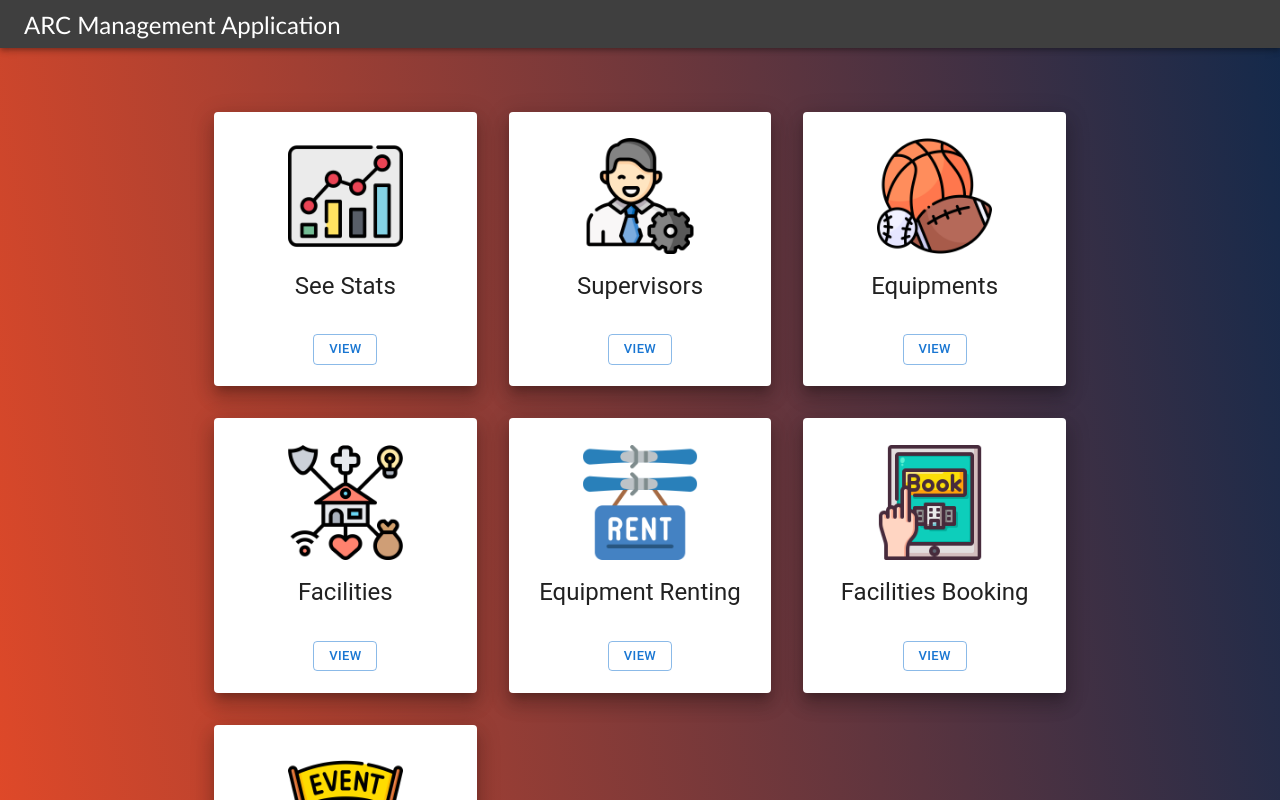
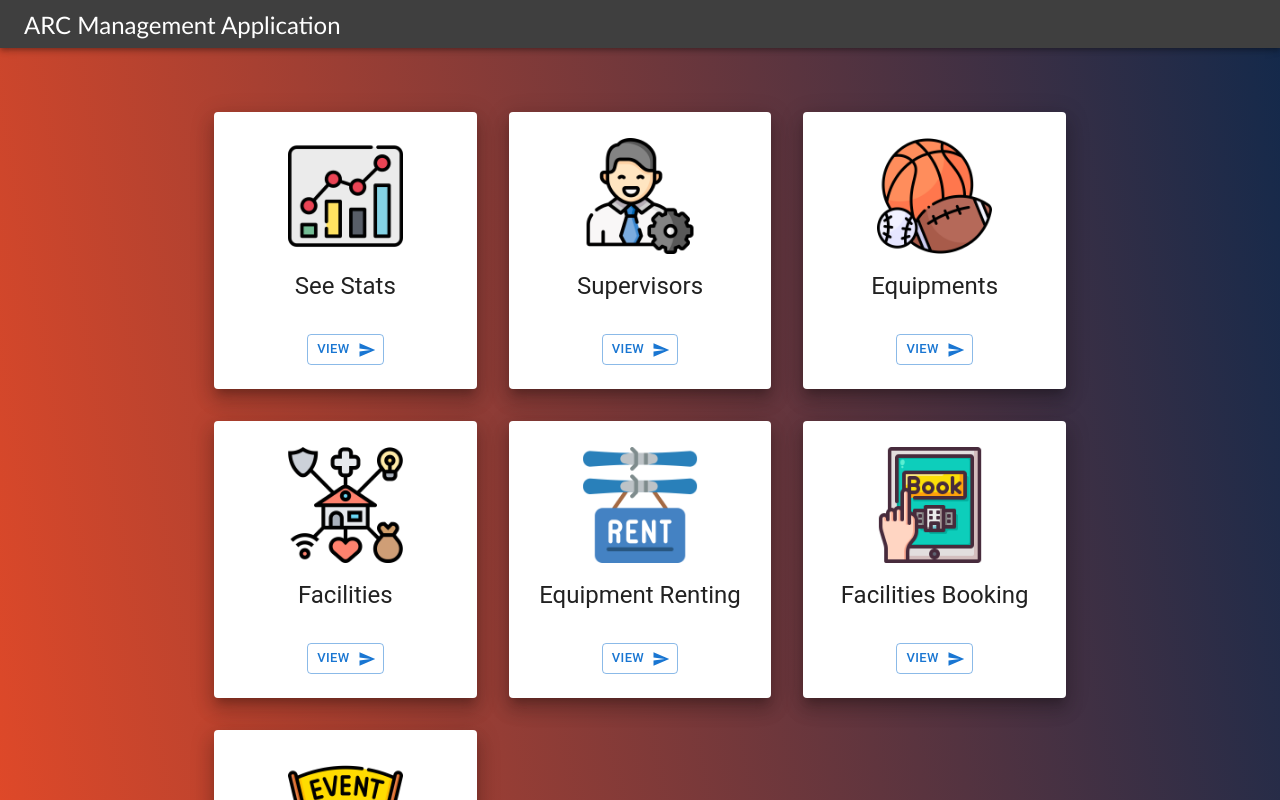
Before and after one commit to RishabhG998/Database-Design-for-Activity-and-Recreational-Club-CS411-UIUC, a React (Create React App) app in the folder Frontend/arc-management-ui/: page /adminHome in a window 1280 px wide. Shown: the top 800 px of the page. Built offline with nearby package versions, Linux system fonts and the light colour scheme.

Commit message:
added minor changes to User and Admin home pages

```diff
--- a/Frontend/arc-management-ui/package.json
+++ b/Frontend/arc-management-ui/package.json
@@ -6,6 +6,7 @@
     "@emotion/react": "^11.10.5",
     "@emotion/styled": "^11.10.5",
     "@mui/material": "^5.10.12",
+    "@mui/icons-material": "^5.10.9",
     "@testing-library/jest-dom": "^5.16.5",
     "@testing-library/react": "^13.4.0",
     "@testing-library/user-event": "^13.5.0",
--- a/Frontend/arc-management-ui/src/components/admin-home.jsx
+++ b/Frontend/arc-management-ui/src/components/admin-home.jsx
@@ -76,7 +76,7 @@ export class AdminHome extends PureComponent{
                                 </CardContent>
                                 {/* <FaceIcon/> */}
                                 <CardActions sx={{ height: '100%', display: 'flex', flexDirection: 'column' }} >
-                                    <Button sx={{alignItems: "center", justifyContent: "center", marginBottom: "21%"}} name="see_stats_card" size="small" onClick={this.onClick} variant="outlined">View</Button>
+                                    <Button sx={{alignItems: "center", justifyContent: "center", marginBottom: "21%"}} name="see_stats_card" size="small" onClick={this.onClick} variant="outlined" endIcon={<SendIcon/>}>View</Button>
                                     {/* <Button size="small">Edit</Button> */}
                                 </CardActions>
                             </Card>
@@ -105,7 +105,7 @@ export class AdminHome extends PureComponent{
                                     </Typography> */}
                                 </CardContent>
                             <CardActions sx={{ height: '100%', display: 'flex', flexDirection: 'column' }} >
-                                <Button sx={{alignItems: "center", justifyContent: "center", marginBottom: "21%"}} name="supervisors_card" size="small" onClick={this.onClick} variant="outlined">View</Button>
+                                <Button sx={{alignItems: "center", justifyContent: "center", marginBottom: "21%"}} name="supervisors_card" size="small" onClick={this.onClick} variant="outlined" endIcon={<SendIcon/>}>View</Button>
                                 {/* <Button size="small">Edit</Button> */}
                             </CardActions>
                             </Card>
@@ -134,7 +134,7 @@ export class AdminHome extends PureComponent{
                                     </Typography> */}
                                 </CardContent>
                             <CardActions sx={{ height: '100%', display: 'flex', flexDirection: 'column' }} >
-                                <Button sx={{alignItems: "center", justifyContent: "center", marginBottom: "21%"}} name="equipments_card" size="small" onClick={this.onClick} variant="outlined">View</Button>
+                                <Button sx={{alignItems: "center", justifyContent: "center", marginBottom: "21%"}} name="equipments_card" size="small" onClick={this.onClick} variant="outlined" endIcon={<SendIcon/>}>View</Button>
                                 {/* <Button size="small">Edit</Button> */}
                             </CardActions>
                             </Card>
@@ -163,7 +163,7 @@ export class AdminHome extends PureComponent{
                                     </Typography> */}
                                 </CardContent>
                             <CardActions sx={{ height: '100%', display: 'flex', flexDirection: 'column' }} >
-                                <Button sx={{alignItems: "center", justifyContent: "center", marginBottom: "21%"}} name="facilities_card" size="small" onClick={this.onClick} variant="outlined">View</Button>
+                                <Button sx={{alignItems: "center", justifyContent: "center", marginBottom: "21%"}} name="facilities_card" size="small" onClick={this.onClick} variant="outlined" endIcon={<SendIcon/>}>View</Button>
                                 {/* <Button size="small">Edit</Button> */}
                             </CardActions>
                             </Card>
@@ -192,7 +192,7 @@ export class AdminHome extends PureComponent{
                                     </Typography> */}
                                 </CardContent>
                             <CardActions sx={{ height: '100%', display: 'flex', flexDirection: 'column' }} >
-                                <Button sx={{alignItems: "center", justifyContent: "center", marginBottom: "21%"}} name="equipment_renting_card" size="small" onClick={this.onClick} variant="outlined">View</Button>
+                                <Button sx={{alignItems: "center", justifyContent: "center", marginBottom: "21%"}} name="equipment_renting_card" size="small" onClick={this.onClick} variant="outlined" endIcon={<SendIcon/>}>View</Button>
                                 {/* <Button size="small">Edit</Button> */}
                             </CardActions>
                             </Card>
@@ -221,7 +221,7 @@ export class AdminHome extends PureComponent{
                                     </Typography> */}
                                 </CardContent>
                             <CardActions sx={{ height: '100%', display: 'flex', flexDirection: 'column' }} >
-                                <Button sx={{alignItems: "center", justifyContent: "center", marginBottom: "21%"}} name="facilities_booking_card" size="small" onClick={this.onClick} variant="outlined">View</Button>
+                                <Button sx={{alignItems: "center", justifyContent: "center", marginBottom: "21%"}} name="facilities_booking_card" size="small" onClick={this.onClick} variant="outlined" endIcon={<SendIcon/>}>View</Button>
                                 {/* <Button size="small">Edit</Button> */}
                             </CardActions>
                             </Card>
@@ -250,7 +250,7 @@ export class AdminHome extends PureComponent{
                                     </Typography> */}
                                 </CardContent>
                             <CardActions sx={{ height: '100%', display: 'flex', flexDirection: 'column' }} >
-                                <Button sx={{alignItems: "center", justifyContent: "center", marginBottom: "21%"}} name="event_card" size="small" onClick={this.onClick} variant="outlined">View</Button>
+                                <Button sx={{alignItems: "center", justifyContent: "center", marginBottom: "21%"}} name="event_card" size="small" onClick={this.onClick} variant="outlined" endIcon={<SendIcon/>}>View</Button>
                                 {/* <Button size="small">Edit</Button> */}
                             </CardActions>
                             </Card>
--- a/Frontend/arc-management-ui/src/components/login.jsx
+++ b/Frontend/arc-management-ui/src/components/login.jsx
@@ -6,7 +6,7 @@ import { connect } from 'react-redux'
 import React from "react";
 import { CssBaseline, Grid, Paper, Box, Avatar, Typography, TextField, FormControlLabel, Checkbox, Link } from "@mui/material";
 import { Container } from "@mui/system";
-import FaceIcon from '@mui/icons-material/Face';
+import AccountBoxTwoTone from '@mui/icons-material/AccountBoxTwoTone';
 import AccountCircleIcon from '@mui/icons-material/AccountCircle';
 import { createTheme, ThemeProvider } from '@mui/material/styles';
 
@@ -86,8 +86,9 @@ export class Login extends PureComponent{
                             <Paper elevation={10} style={paperStyle}>
                                 <Box sx={{ marginTop: 8, display: 'flex', flexDirection: 'column', alignItems: 'center', }}>
                                     <Typography variant="h4" align="center" color="textPrimary" gutterBottom>Welcome to ARC-MS</Typography>
-                                    {/* <FaceIcon sx={{ m: 1, bgcolor: 'orange' }}></FaceIcon> */}
+                                      {/* <FaceIcon sx={{ m: 1, bgcolor: 'orange' }}></FaceIcon> */}
                                     <Avatar sx={{ m: 1, bgcolor: 'orange' }}>
+                                      <AccountBoxTwoTone/>
                                     </Avatar>
                                     <Typography component="h1" variant="h5">
                                         Sign in
--- a/Frontend/arc-management-ui/src/components/user-home.jsx
+++ b/Frontend/arc-management-ui/src/components/user-home.jsx
@@ -75,7 +75,7 @@ export class UserHome extends PureComponent{
                                     </Typography> */}
                                 </CardContent>
                             <CardActions sx={{ height: '100%', display: 'flex', flexDirection: 'column' }} >
-                                <Button sx={{alignItems: "center", justifyContent: "center", marginBottom: "21%"}} name="equipment_renting_card" size="small" onClick={this.onClick} variant="outlined">View</Button>
+                                <Button sx={{alignItems: "center", justifyContent: "center", marginBottom: "21%"}} name="equipment_renting_card" size="small" onClick={this.onClick} variant="outlined" endIcon={<SendIcon/>}>View</Button>
                                 {/* <Button size="small">Edit</Button> */}
                             </CardActions>
                             </Card>
@@ -104,7 +104,7 @@ export class UserHome extends PureComponent{
                                     </Typography> */}
                                 </CardContent>
                             <CardActions sx={{ height: '100%', display: 'flex', flexDirection: 'column' }} >
-                                <Button sx={{alignItems: "center", justifyContent: "center", marginBottom: "21%"}} name="facilities_booking_card" size="small" onClick={this.onClick} variant="outlined">View</Button>
+                                <Button sx={{alignItems: "center", justifyContent: "center", marginBottom: "21%"}} name="facilities_booking_card" size="small" onClick={this.onClick} variant="outlined" endIcon={<SendIcon/>}>View</Button>
                                 {/* <Button size="small">Edit</Button> */}
                             </CardActions>
                             </Card>
@@ -133,7 +133,7 @@ export class UserHome extends PureComponent{
                                     </Typography> */}
                                 </CardContent>
                             <CardActions sx={{ height: '100%', display: 'flex', flexDirection: 'column' }} >
-                                <Button sx={{alignItems: "center", justifyContent: "center", marginBottom: "21%"}} name="event_booking_card" size="small" onClick={this.onClick} variant="outlined">View</Button>
+                                <Button sx={{alignItems: "center", justifyContent: "center", marginBottom: "21%"}} name="event_booking_card" size="small" onClick={this.onClick} variant="outlined" endIcon={<SendIcon/>}>View</Button>
                                 {/* <Button size="small">Edit</Button> */}
                             </CardActions>
                             </Card>
```
Also changed, not shown: 1 other file (tests, documents, lock files or other folders).
